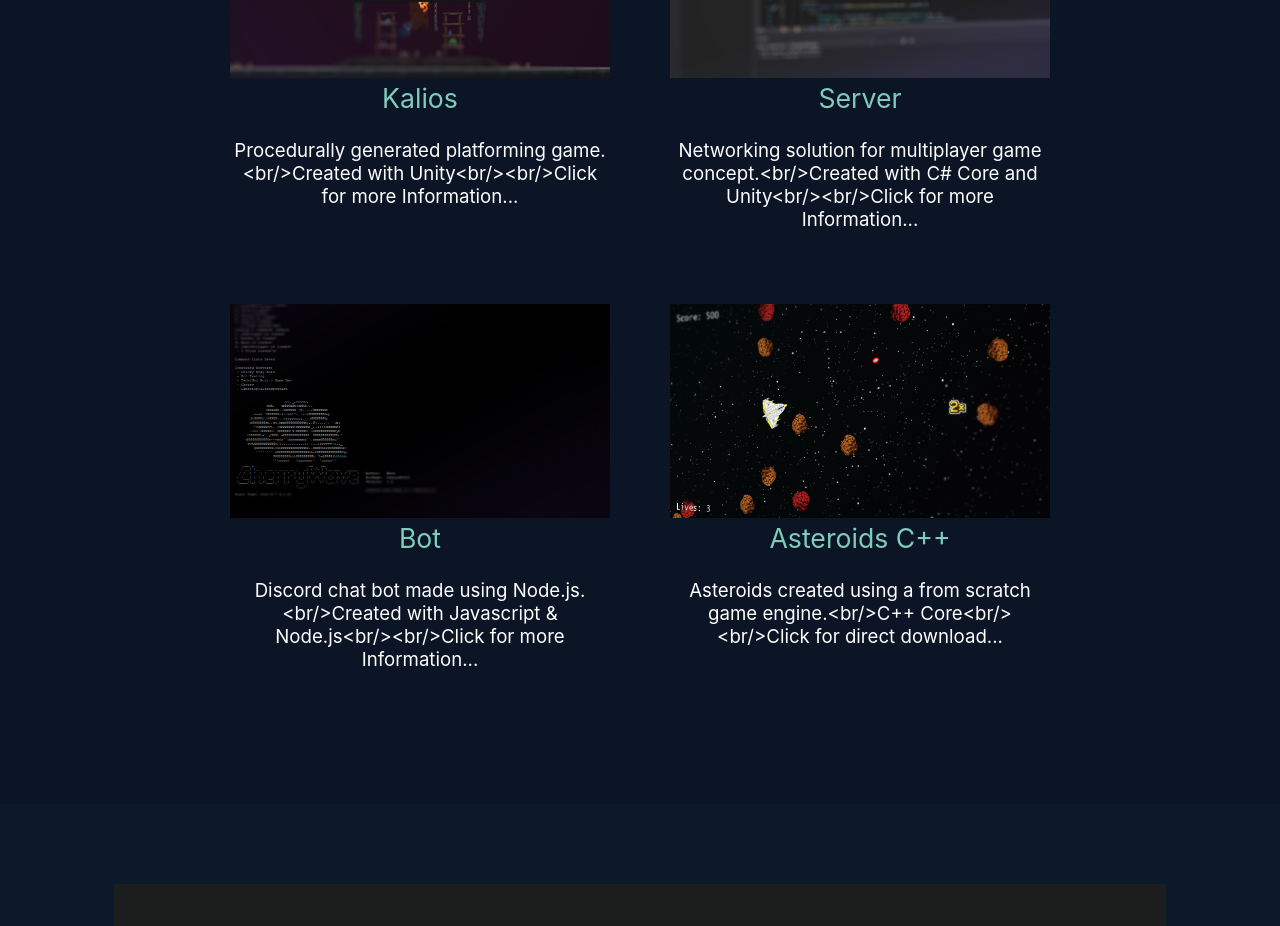
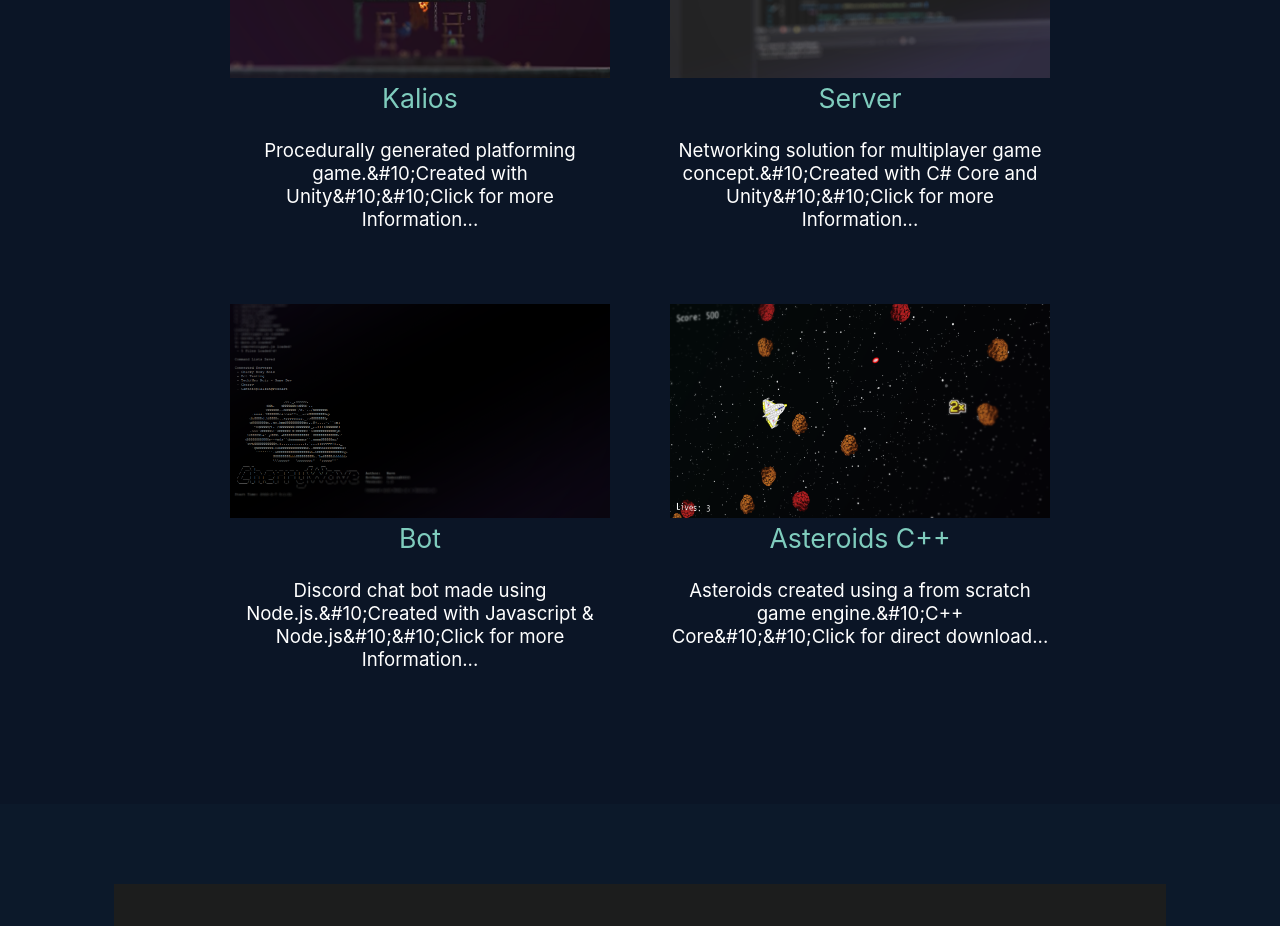
Before and after one commit to Cerestar/cerestar.github.io, a React (Create React App) app in the folder portfolio-app/: page / in a window 1280 px wide. Shown: the part 1219-2145 px from the top of the page. Built offline with nearby package versions, Linux system fonts and the light colour scheme.

Commit message:
add newlines in text

```diff
--- a/portfolio-app/src/components/ProjectCard.js
+++ b/portfolio-app/src/components/ProjectCard.js
@@ -12,7 +12,9 @@ const ProjectCard = (props) => {
         color: "white",
         fontSize: "14pt",
         fontWeight: "normal",
-        padding: "10px"
+        padding: "10px",
+        whiteSpace: "pre-wrap"
+
     }
 
     const imgStyle = {
--- a/portfolio-app/src/components/ProjectsComp.js
+++ b/portfolio-app/src/components/ProjectsComp.js
@@ -6,25 +6,25 @@ const ProjectsComp = () => {
         {
             img: "images/kalios-img.png",
             title: "Kalios",
-            desc: "Procedurally generated platforming game.<br/>Created with Unity<br/><br/>Click for more Information...",
+            desc: "Procedurally generated platforming game.&#10;Created with Unity&#10;&#10;Click for more Information...",
             link: "https://4nz.itch.io/kalios/devlog/309699/kalios-demo"
         },
         {
             img: "images/server-img.png",
             title: "Server",
-            desc: "Networking solution for multiplayer game concept.<br/>Created with C# Core and Unity<br/><br/>Click for more Information...",
+            desc: "Networking solution for multiplayer game concept.&#10;Created with C# Core and Unity&#10;&#10;Click for more Information...",
             link: "https://github.com/Cerestar/GameServer"
         },
         {
             img: "images/bot-img.png",
             title: "Bot",
-            desc: "Discord chat bot made using Node.js.<br/>Created with Javascript & Node.js<br/><br/>Click for more Information...",
+            desc: "Discord chat bot made using Node.js.&#10;Created with Javascript & Node.js&#10;&#10;Click for more Information...",
             link: "https://github.com/Cerestar/SakuraBot"
         },
         {
             img: "images/asteroids-img.png",
             title: "Asteroids C++",
-            desc: "Asteroids created using a from scratch game engine.<br/>C++ Core<br/><br/>Click for direct download...",
+            desc: "Asteroids created using a from scratch game engine.&#10;C++ Core&#10;&#10;Click for direct download...",
             link: "dataFiles/Asteroids C++.zip"
         }
 
```
